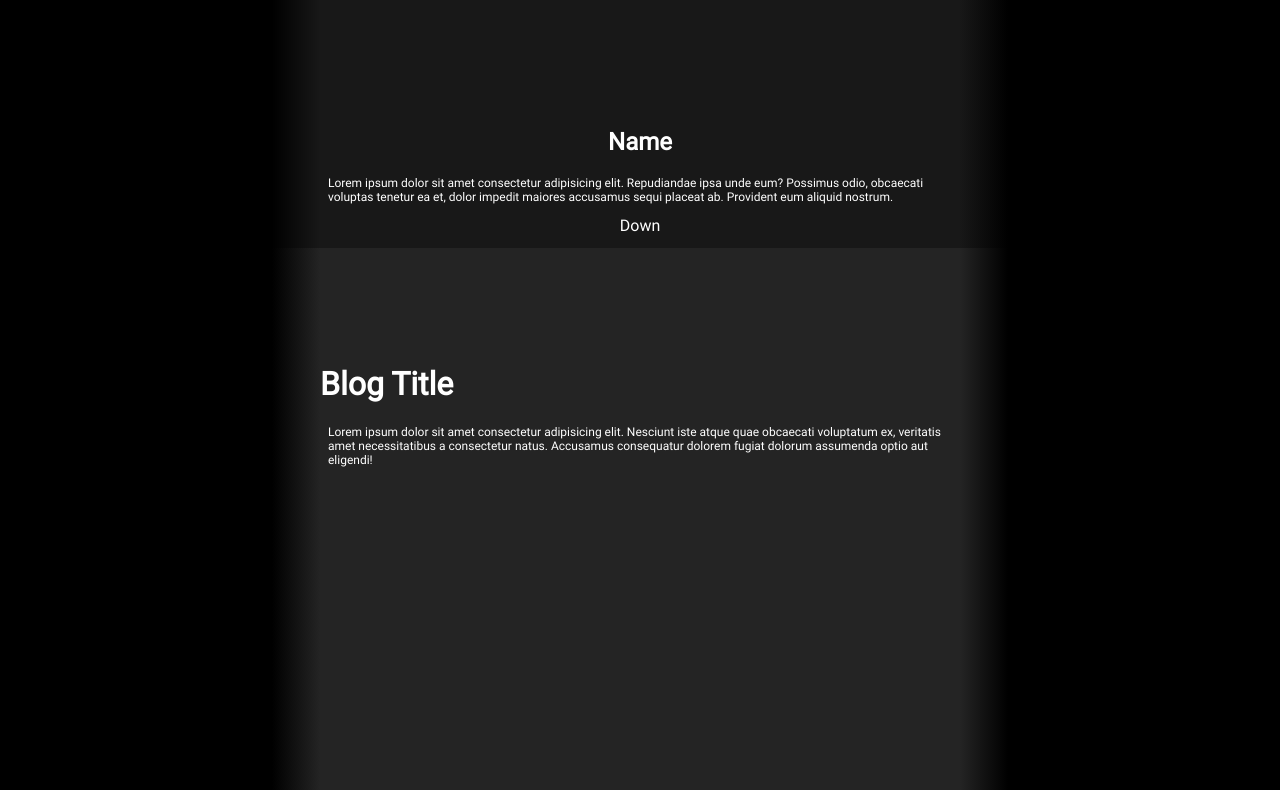
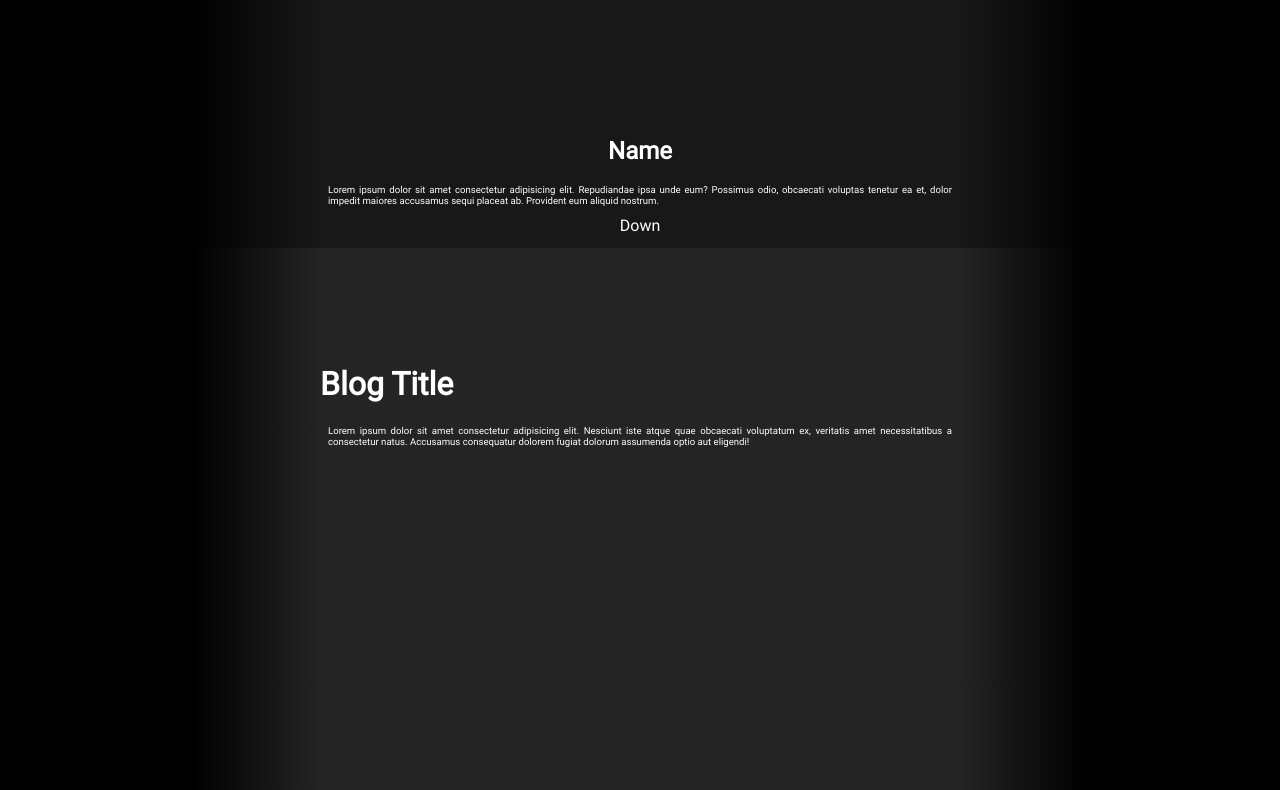
Before and after one commit to kedalovo/kedalovo.github.io, a plain HTML site: page index.html in a window 1280 px wide. Shown: the part 1352-2142 px from the top of the page. Drawn offline with Linux system fonts and the light colour scheme.

Commit message:
Changed size

```diff
--- a/assets/css/style.css
+++ b/assets/css/style.css
@@ -85,7 +85,8 @@ header {
     padding-left: 0.5rem;
 }
 p {
-    font-size: 0.75rem;
+    text-align: justify;
+    font-size: 0.6rem;
     padding-left: 0.5rem;
     padding-right: 0.5rem;
 }
@@ -109,7 +110,7 @@ p {
 }
 .side {
     height: 100vh;
-    width: 3rem;
+    width: 10vw;
 }
 .left {
     background: linear-gradient(270deg, rgb(36, 36, 36), rgba(36, 36, 36, 0));
```
